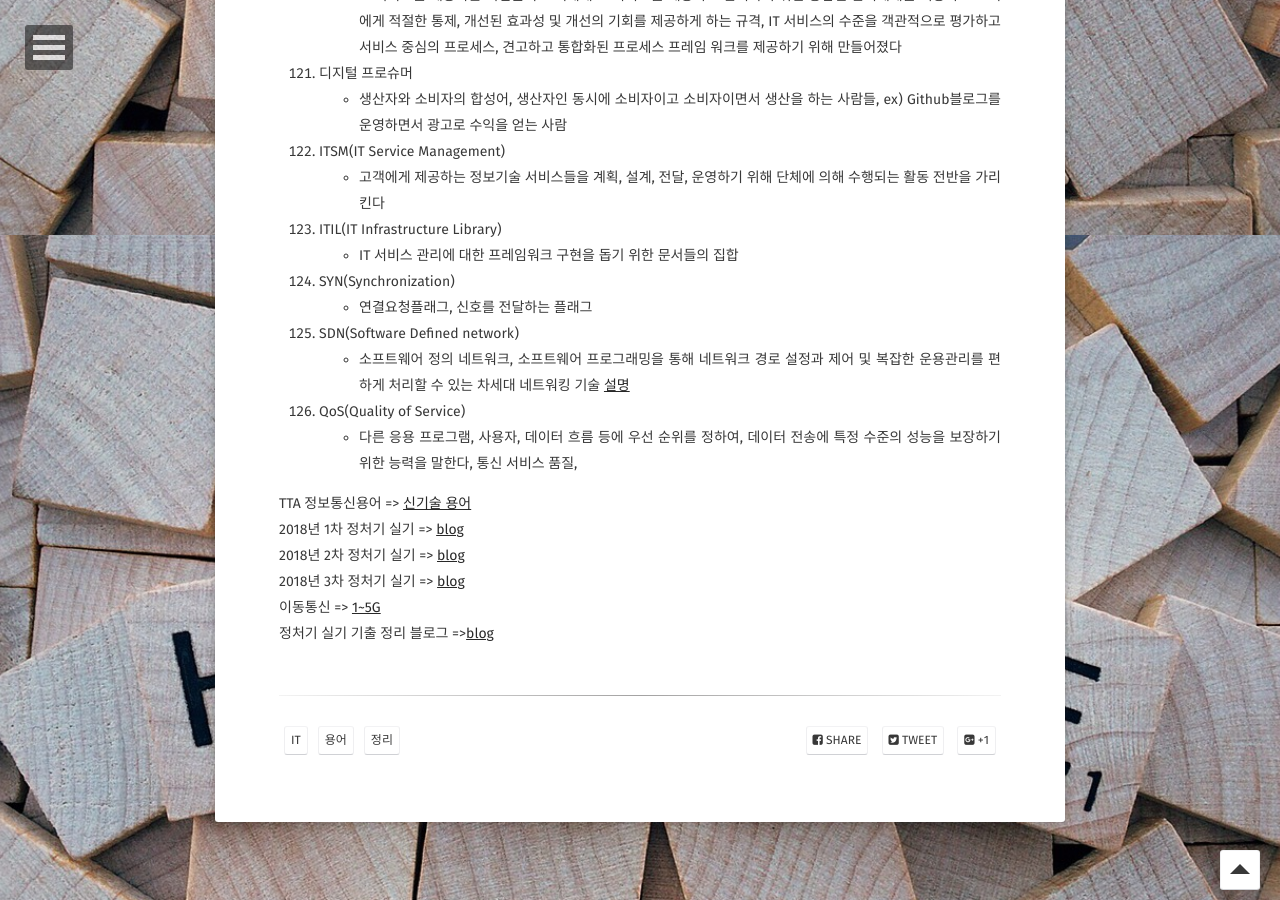
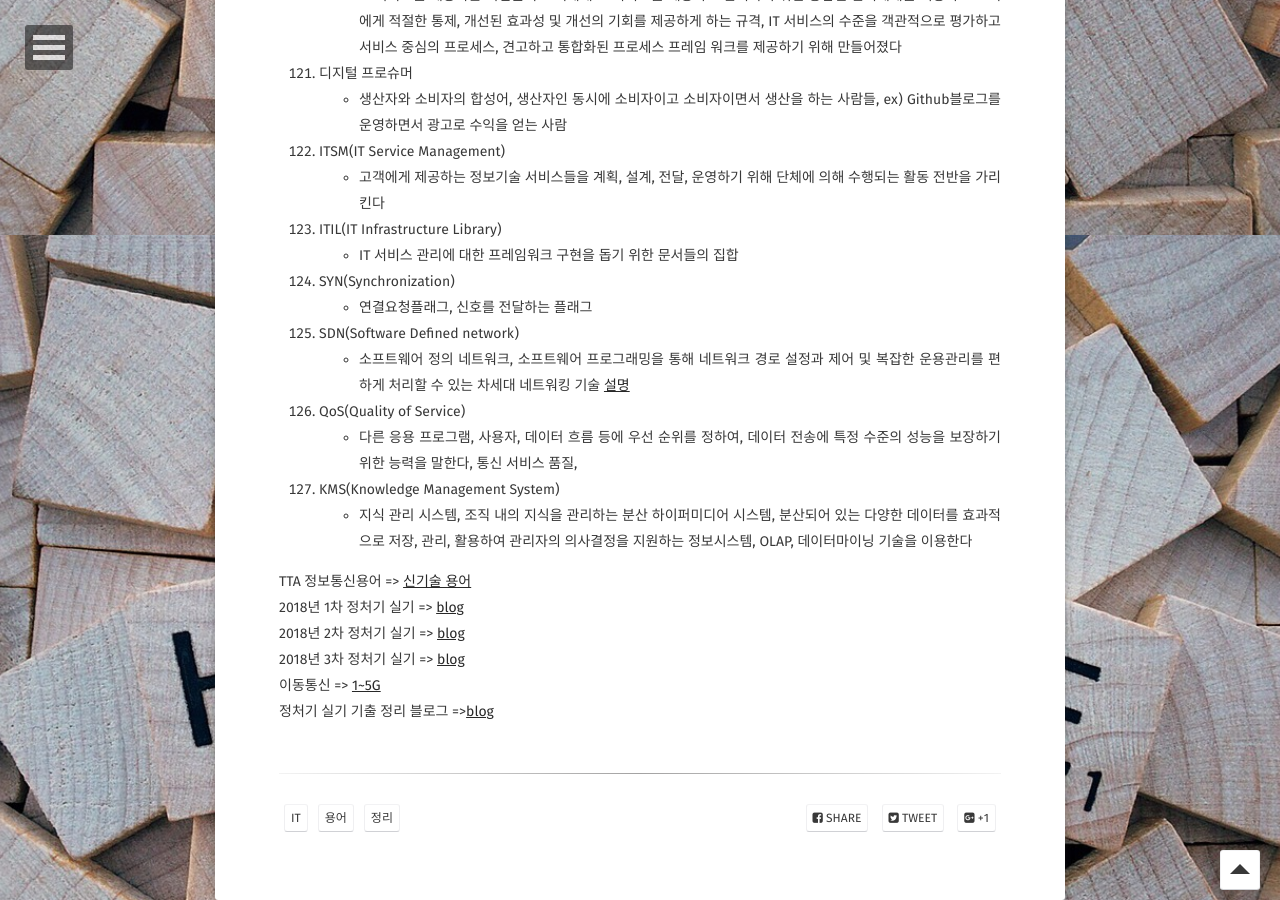
Before and after one commit to Jungjihyuk/JH_Life, a Jekyll site: the page built from _posts/2019-03-16-IT-Terms.md, in a window 1280 px wide and 900 px high, scrolled down 7865 px. Built offline with Jekyll 4.4.1, drawn with Linux system fonts in a browser that asks for light colours; some web fonts are replaced; comment, search, counter and statistics services are not loaded; some of the changed text lies outside the part shown.

Commit message:
it terms 추가, 수정

```diff
--- a/_posts/2019-03-16-IT-Terms.md
+++ b/_posts/2019-03-16-IT-Terms.md
@@ -37,7 +37,7 @@ tag:
 12. DRM(Digital Rights Management or Digital Restrictions Managment)
 - 출판자 또는 저작권자가 그들이 배포한 디지털 자료나 하드웨어의 사용을 제어하고 이를 의도한 용도로만 사용하도록 제한하는 모든 기술.
 13. OLAP(Online Analytic Processing)
-- 의사결정 지원 시스템.
+- 의사결정 지원 시스템. DW로 부터 정보를 추출하여 온라인으로 다차원 분석을 하는 기술
 14. OLTP(Online Transaction Processing)
 - 주 컴퓨터와 통신 회선으로 접속되어 있는 복수의 사용자 단말에서 발생한 트랜잭션을 주 컴퓨터에서 처리하여 그 결과를 즉석에서 사용자 단말 측으로 되돌려 보내 주는 처리 형태.
 [OLAP vs OLTP](https://m.blog.naver.com/PostView.nhn?blogId=skygrab&logNo=30102437276&proxyReferer=https%3A%2F%2Fwww.google.com%2F)
@@ -265,6 +265,8 @@ tag:
 - 소프트웨어 정의 네트워크, 소프트웨어 프로그래밍을 통해 네트워크 경로 설정과 제어 및 복잡한 운용관리를 편하게 처리할 수 있는 차세대 네트워킹 기술 [설명](www.bloter.net/archives/267815)
 126. QoS(Quality of Service)
 - 다른 응용 프로그램, 사용자, 데이터 흐름 등에 우선 순위를 정하여, 데이터 전송에 특정 수준의 성능을 보장하기 위한 능력을 말한다, 통신 서비스 품질,
+127. KMS(Knowledge Management System)
+- 지식 관리 시스템, 조직 내의 지식을 관리하는 분산 하이퍼미디어 시스템, 분산되어 있는 다양한 데이터를 효과적으로 저장, 관리, 활용하여 관리자의 의사결정을 지원하는 정보시스템, OLAP, 데이터마이닝 기술을 이용한다
 
 TTA 정보통신용어 => [신기술 용어](https://terms.tta.or.kr/main.do)<br>
 2018년 1차 정처기 실기 => [blog](https://bactoria.me/post/17)<br>
```
